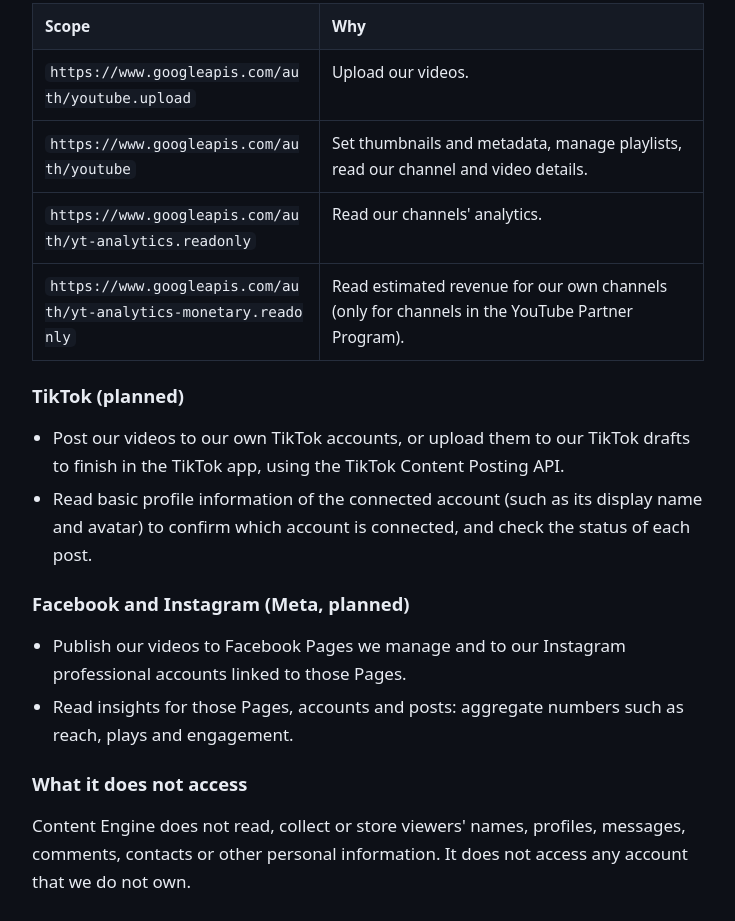
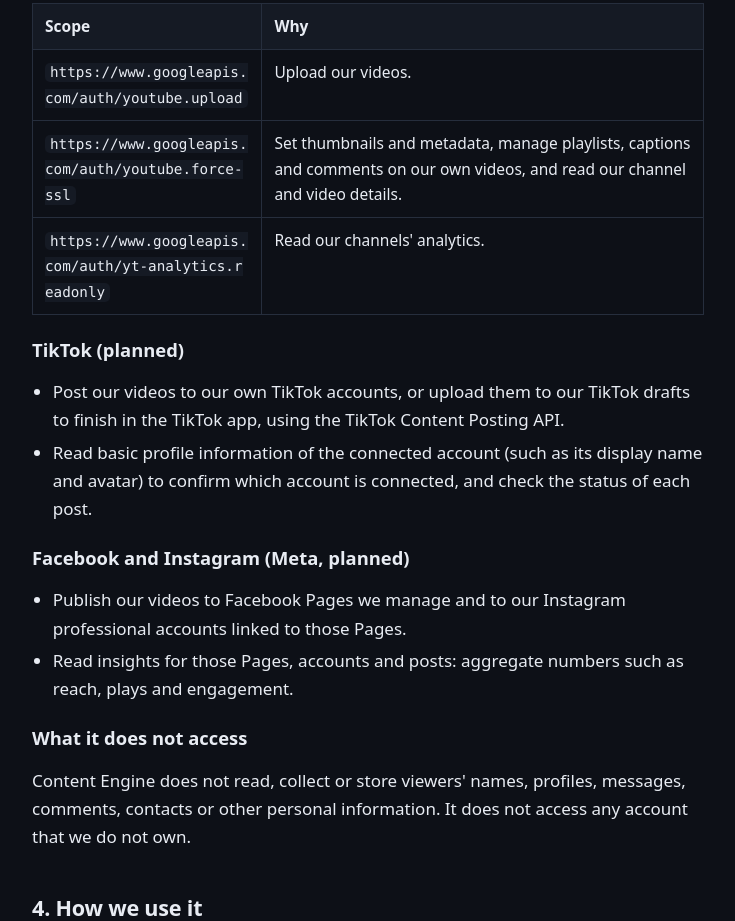
Before and after one commit to contentenginestudio/contentenginestudio.github.io, a plain HTML site: page privacy.html in a window 1280 px wide. Shown: the part 2120-3041 px from the top of the page, without its empty margins (84-819 px from the left). Drawn offline with Linux system fonts and the light colour scheme.

Commit message:
Match the privacy policy scope table to the scopes the app requests
Co-Authored-By: Claude <noreply@anthropic.com>

```diff
--- a/privacy.html
+++ b/privacy.html
@@ -87,9 +87,8 @@
           <thead><tr><th scope="col">Scope</th><th scope="col">Why</th></tr></thead>
           <tbody>
             <tr><td><code>https://www.googleapis.com/auth/youtube.upload</code></td><td>Upload our videos.</td></tr>
-            <tr><td><code>https://www.googleapis.com/auth/youtube</code></td><td>Set thumbnails and metadata, manage playlists, read our channel and video details.</td></tr>
+            <tr><td><code>https://www.googleapis.com/auth/youtube.force-ssl</code></td><td>Set thumbnails and metadata, manage playlists, captions and comments on our own videos, and read our channel and video details.</td></tr>
             <tr><td><code>https://www.googleapis.com/auth/yt-analytics.readonly</code></td><td>Read our channels' analytics.</td></tr>
-            <tr><td><code>https://www.googleapis.com/auth/yt-analytics-monetary.readonly</code></td><td>Read estimated revenue for our own channels (only for channels in the YouTube Partner Program).</td></tr>
           </tbody>
         </table>
       </div>
```
Also changed, not shown: index.html (+1 -1 lines).
